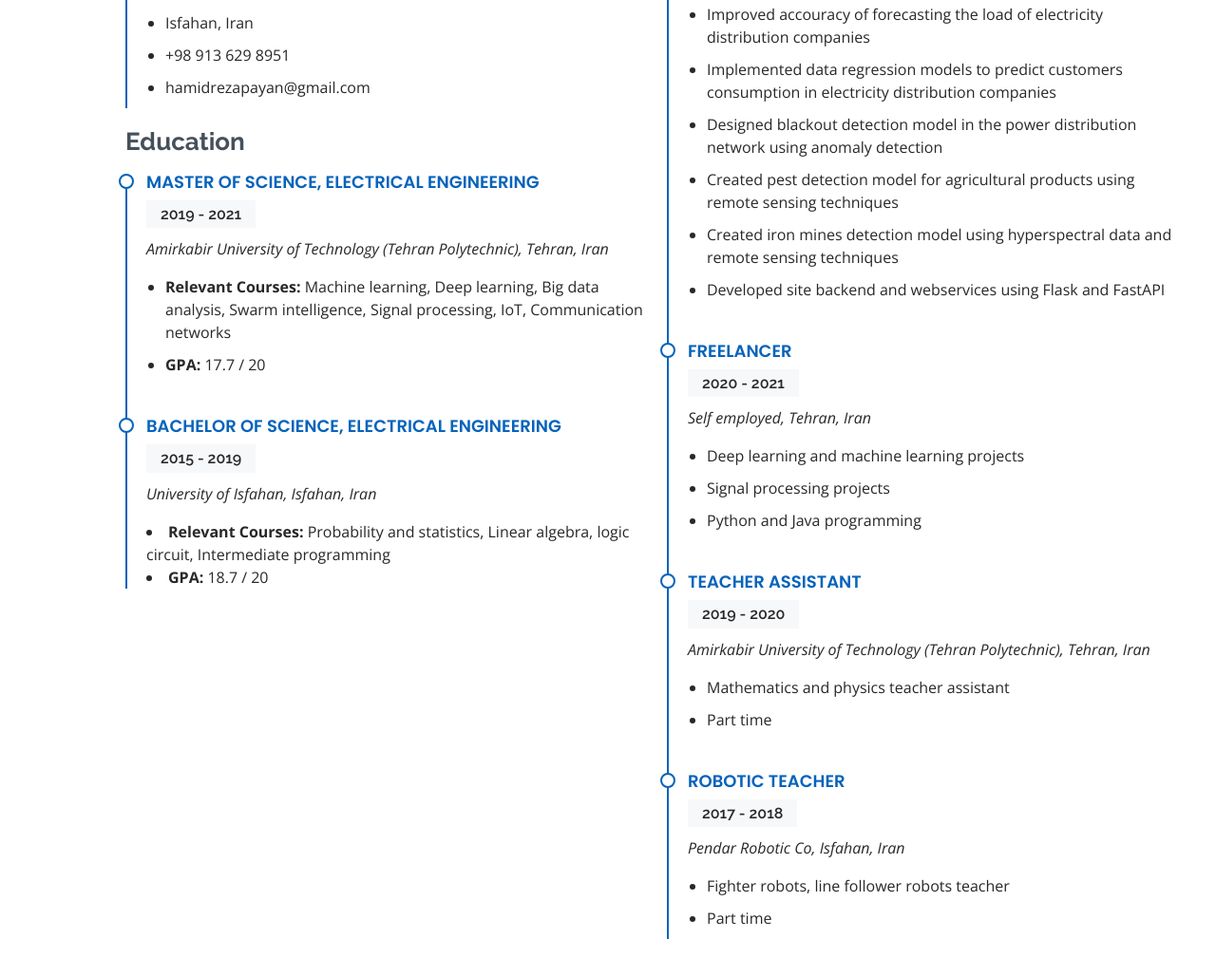
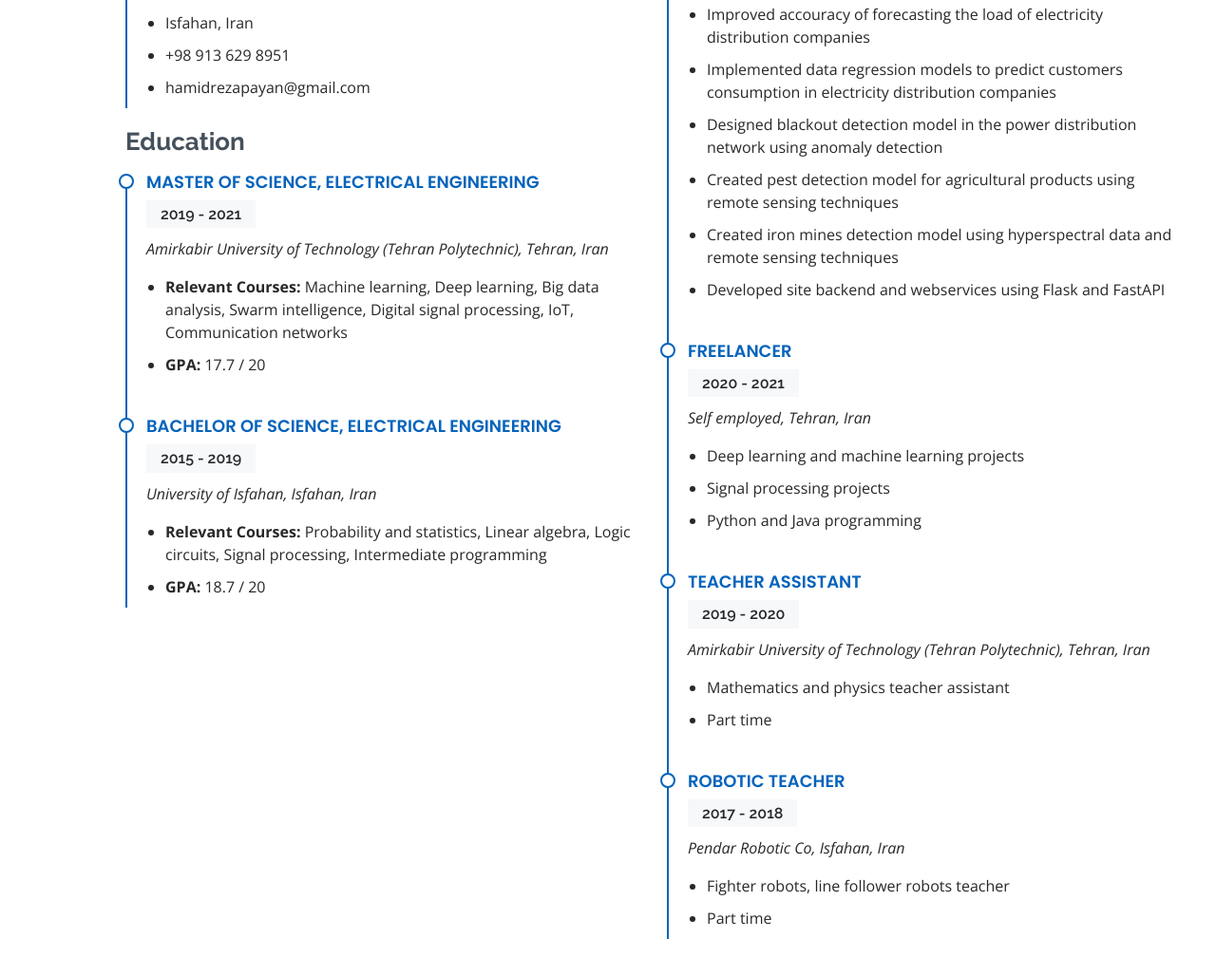
Before and after one commit to hamidrezapayan/hamidrezapayan.github.io, a plain HTML site: page index.html in a window 1280 px wide. Shown: the part 3547-4575 px from the top of the page at 95% size. Drawn offline with nearby package versions, Linux system fonts and the light colour scheme.

Commit message:
fix typo in resume

```diff
--- a/index.html
+++ b/index.html
@@ -575,7 +575,7 @@
               <h5>2019 - 2021</h5>
               <p><em>Amirkabir University of Technology (Tehran Polytechnic), Tehran, Iran</em></p>
               <ul>
-                <li><strong>Relevant Courses: </strong>Machine learning, Deep learning, Big data analysis, Swarm intelligence, Signal processing, IoT, Communication networks</li>
+                <li><strong>Relevant Courses: </strong>Machine learning, Deep learning, Big data analysis, Swarm intelligence, Digital signal processing, IoT, Communication networks</li>
                 <li><strong>GPA: </strong>17.7 / 20</li>
               </ul>
             </div>
@@ -583,8 +583,10 @@
               <h4>Bachelor of Science, Electrical Engineering</h4>
               <h5>2015 - 2019</h5>
               <p><em>University of Isfahan, Isfahan, Iran</em></p>
-              <li><strong>Relevant Courses: </strong>Probability and statistics, Linear algebra, logic circuit, Intermediate programming</li>
-              <li><strong>GPA: </strong>18.7 / 20</li>
+              <ul>
+                <li><strong>Relevant Courses: </strong>Probability and statistics, Linear algebra, Logic circuits, Signal processing, Intermediate programming</li>
+                <li><strong>GPA: </strong>18.7 / 20</li>
+              </ul>
             </div>
           </div>
 
```
